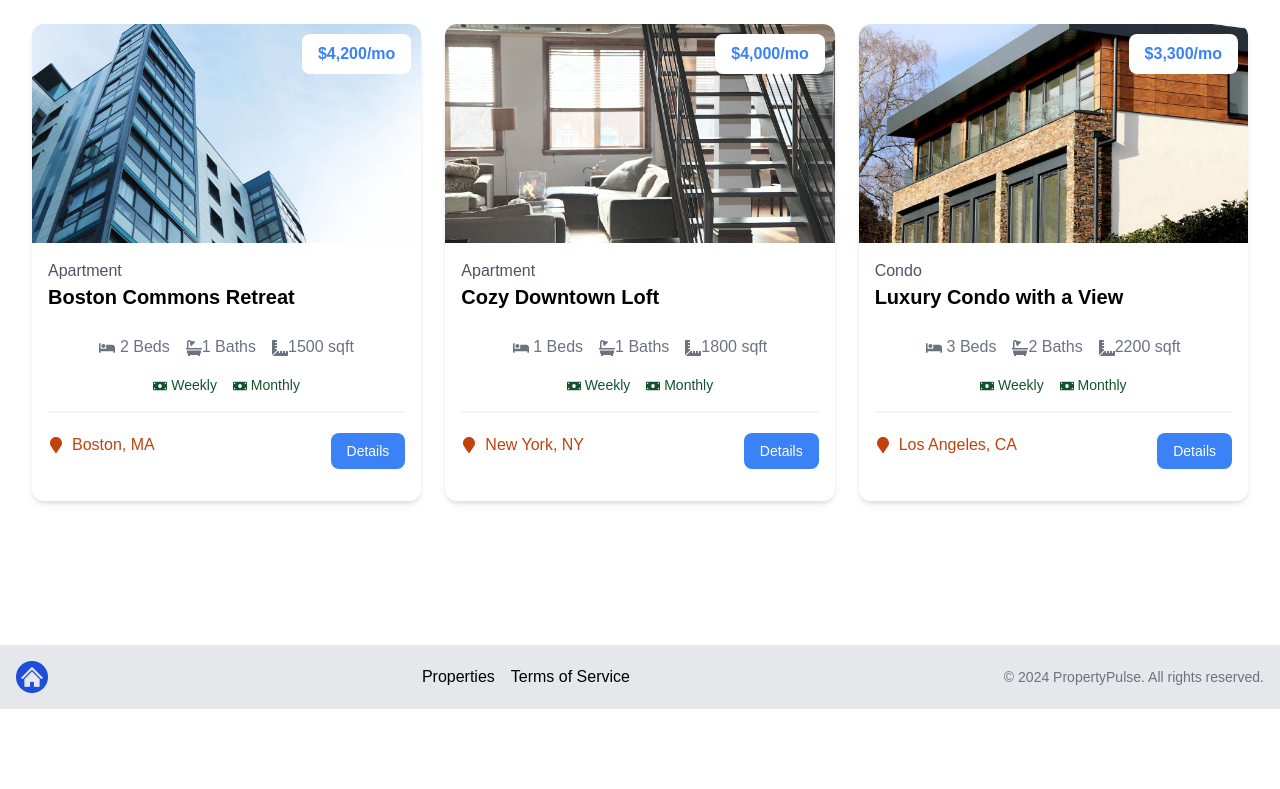
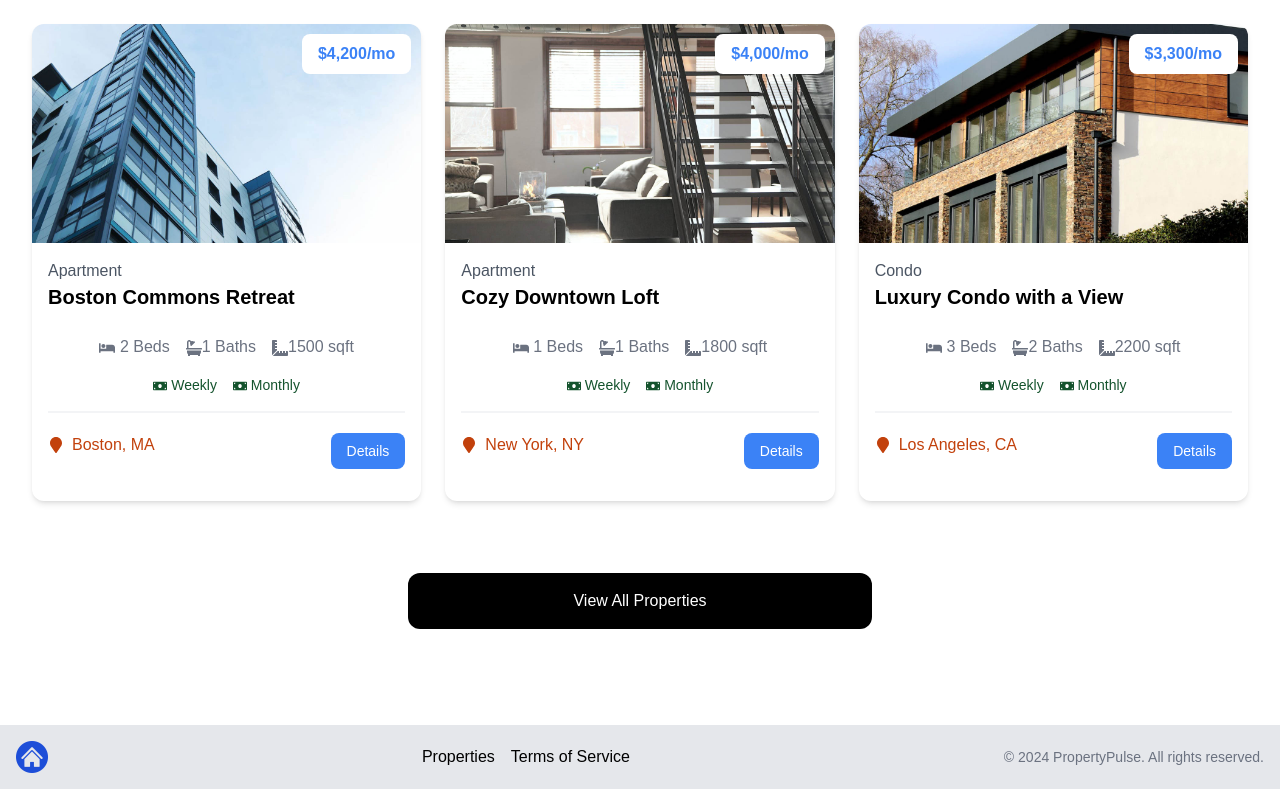
Before and after one commit to thomasmartinez114/property-app, a Next.js app: page / in a window 1280 px wide. Shown: the part 721-1510 px from the top of the page. Before the commit the page ends 1430 px from the top, so only its background shows below. Built offline with nearby package versions, Linux system fonts and the light colour scheme.

Commit message:
View All Properties button

```diff
--- a/components/HomeProperties.jsx
+++ b/components/HomeProperties.jsx
@@ -1,9 +1,11 @@
 import properties from '@/properties.json';
 import PropertyCard from './PropertyCard';
+import Link from 'next/link';
 
 const HomeProperties = () => {
   const recentProperties = properties.slice(0, 3);
   return (
+    <>
       <section className='px-4 py-6'>
         <div className='container-xl lg:container m-auto px-4 py-6'>
           <h2 className='text-3xl font-bold text-blue-500 mb-6 text-center'>
@@ -20,6 +22,16 @@
           )}
         </div>
       </section>
+
+      <section className='m-auto max-w-lg my-6 px-6'>
+        <Link
+          href='/properties'
+          className='block bg-black text-white text-center py-4 px-6 rounded-xl hover:bg-gray-700'
+        >
+          View All Properties
+        </Link>
+      </section>
+    </>
   );
 };
 
```
Lines whose indentation alone changed are shown as unchanged.
